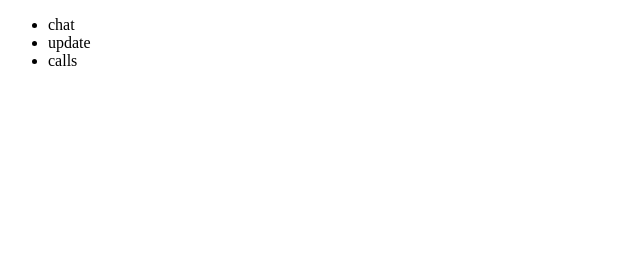
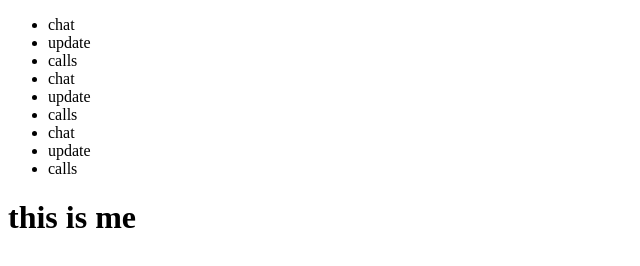
Before and after one commit to gayatri-khodke/whatsapp-clone, a plain HTML site: page index.html in a window 1280 px wide. Shown: the whole page, without its empty margins (0-640 px from the left). Drawn offline with Linux system fonts and the light colour scheme.

Commit message:
second commit

```diff
--- a/index.html
+++ b/index.html
@@ -11,8 +11,15 @@
             <li>chat</li>
             <li>update</li>
             <li>calls</li>
+            <li>chat</li>
+            <li>update</li>
+            <li>calls</li>
+            <li>chat</li>
+            <li>update</li>
+            <li>calls</li>
         </ul>
     </nav>
+    <h1>this is me</h1>
 
 </body>
 </html>
```
